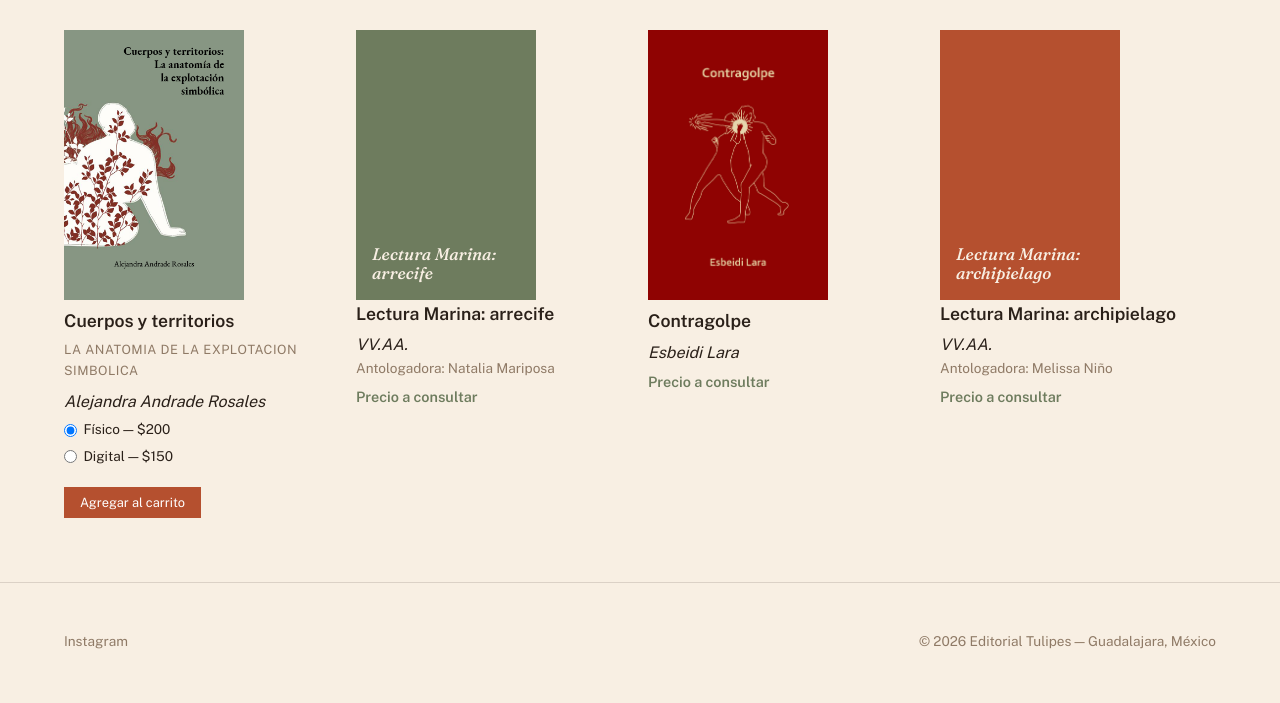
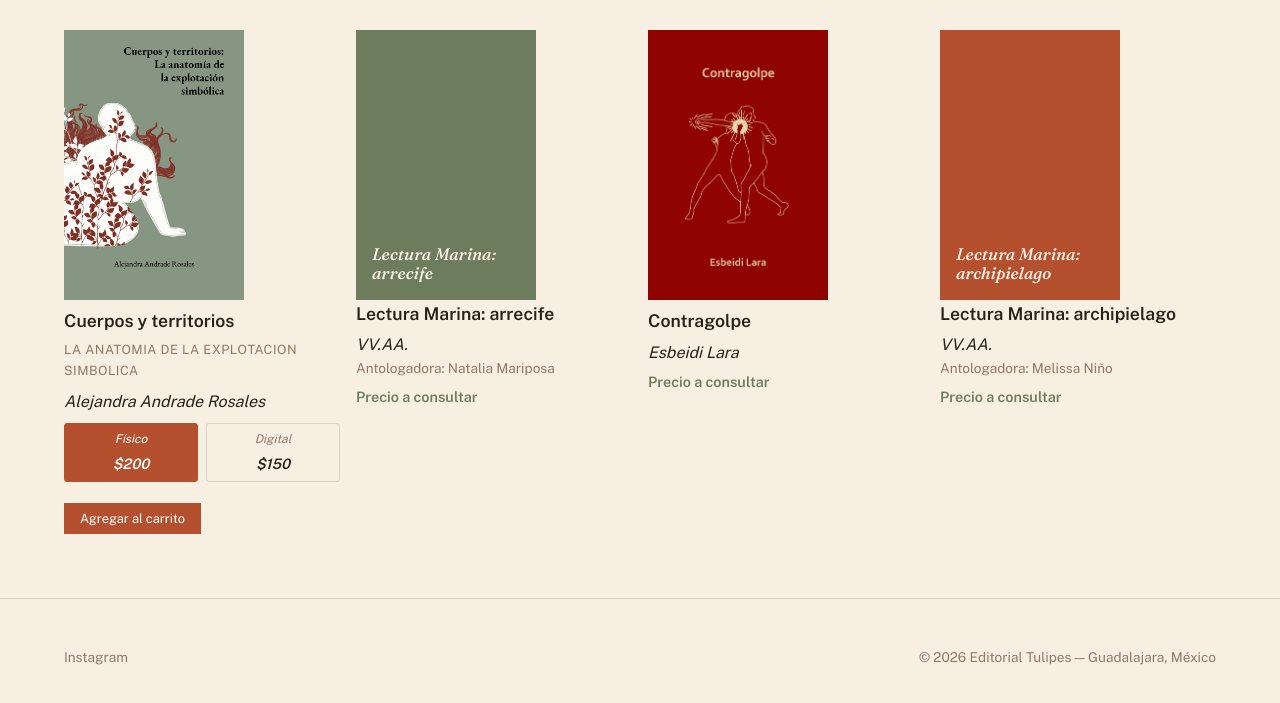
Before and after one commit to editorialtulipes-jpg/web-tulipes, a website: page Catalogo.html in a window 1280 px wide. Shown: the part 575-1278 px from the top of the page. Drawn offline with nearby package versions, Linux system fonts and the light colour scheme.

Commit message:
Rediseña el selector físico/digital como pastillas en vez de radios sueltos

```diff
--- a/css/style.css
+++ b/css/style.css
@@ -215,17 +215,58 @@
 
     .formato-opciones {
       display: flex;
-      flex-direction: column;
-      gap: 0.3rem;
-      margin: 0.3rem 0 0.6rem;
-      font-size: 0.85rem;
+      gap: 0.5rem;
+      margin: 0.5rem 0 0.7rem;
     }
 
-    .formato-opciones label {
+    .formato-opcion {
+      flex: 1;
+      cursor: pointer;
+    }
+
+    .formato-opcion input {
+      position: absolute;
+      width: 1px;
+      height: 1px;
+      opacity: 0;
+    }
+
+    .formato-opcion span {
       display: flex;
+      flex-direction: column;
       align-items: center;
-      gap: 0.4rem;
-      cursor: pointer;
+      gap: 0.15rem;
+      padding: 0.4rem 0.5rem;
+      border: 1px solid var(--linea);
+      border-radius: 3px;
+      font-size: 0.75rem;
+      color: var(--muted);
+      transition: background 0.2s ease, border-color 0.2s ease, color 0.2s ease;
+    }
+
+    .formato-opcion span b {
+      font-size: 0.9rem;
+      color: var(--text);
+      font-weight: 600;
+    }
+
+    .formato-opcion:hover span {
+      border-color: var(--accent);
+    }
+
+    .formato-opcion:has(input:checked) span {
+      background: var(--accent);
+      border-color: var(--accent);
+      color: white;
+    }
+
+    .formato-opcion:has(input:checked) span b {
+      color: white;
+    }
+
+    .formato-opcion input:focus-visible ~ span {
+      outline: 2px solid var(--accent);
+      outline-offset: 1px;
     }
 
     .btn-agregar {
--- a/js/script.js
+++ b/js/script.js
@@ -37,8 +37,14 @@ async function cargarLibros(contenedorId, { comprable = true, mostrarPrecio = tr
 
     const formatoOpciones = mostrarSelectorFormato
       ? `<div class="formato-opciones" data-formato-opciones>
-           <label><input type="radio" name="formato-${libro.id}" value="fisico" data-precio="${libro.precio_fisico}" checked> Físico — $${libro.precio_fisico}</label>
-           <label><input type="radio" name="formato-${libro.id}" value="digital" data-precio="${libro.precio_digital}"> Digital — $${libro.precio_digital}</label>
+           <label class="formato-opcion">
+             <input type="radio" name="formato-${libro.id}" value="fisico" data-precio="${libro.precio_fisico}" checked>
+             <span>Físico<b>$${libro.precio_fisico}</b></span>
+           </label>
+           <label class="formato-opcion">
+             <input type="radio" name="formato-${libro.id}" value="digital" data-precio="${libro.precio_digital}">
+             <span>Digital<b>$${libro.precio_digital}</b></span>
+           </label>
          </div>`
       : "";
 
```
